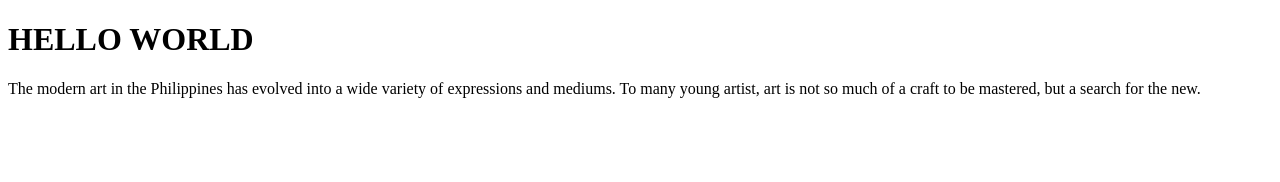
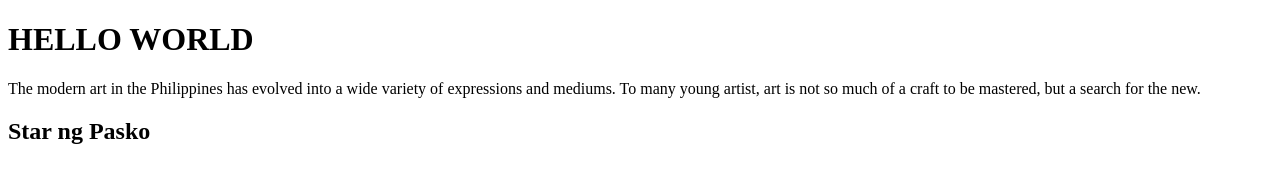
Before and after one commit to daaanils/learning-git, a plain HTML site: page index.html in a window 1280 px wide. Drawn offline with Linux system fonts and the light colour scheme.

Commit message:
Update index.html
added star ng pasko

```diff
--- a/index.html
+++ b/index.html
@@ -9,7 +9,7 @@
 
     <h1>HELLO WORLD</h1>
     <p>The modern art in the Philippines has evolved into a wide variety of expressions and mediums. To many young artist, art is not so much of a craft to be mastered, but a search for the new.</p>
-
+    <h2>Star ng Pasko</h2>
 
     <script src="main.js"></script>
 
```
